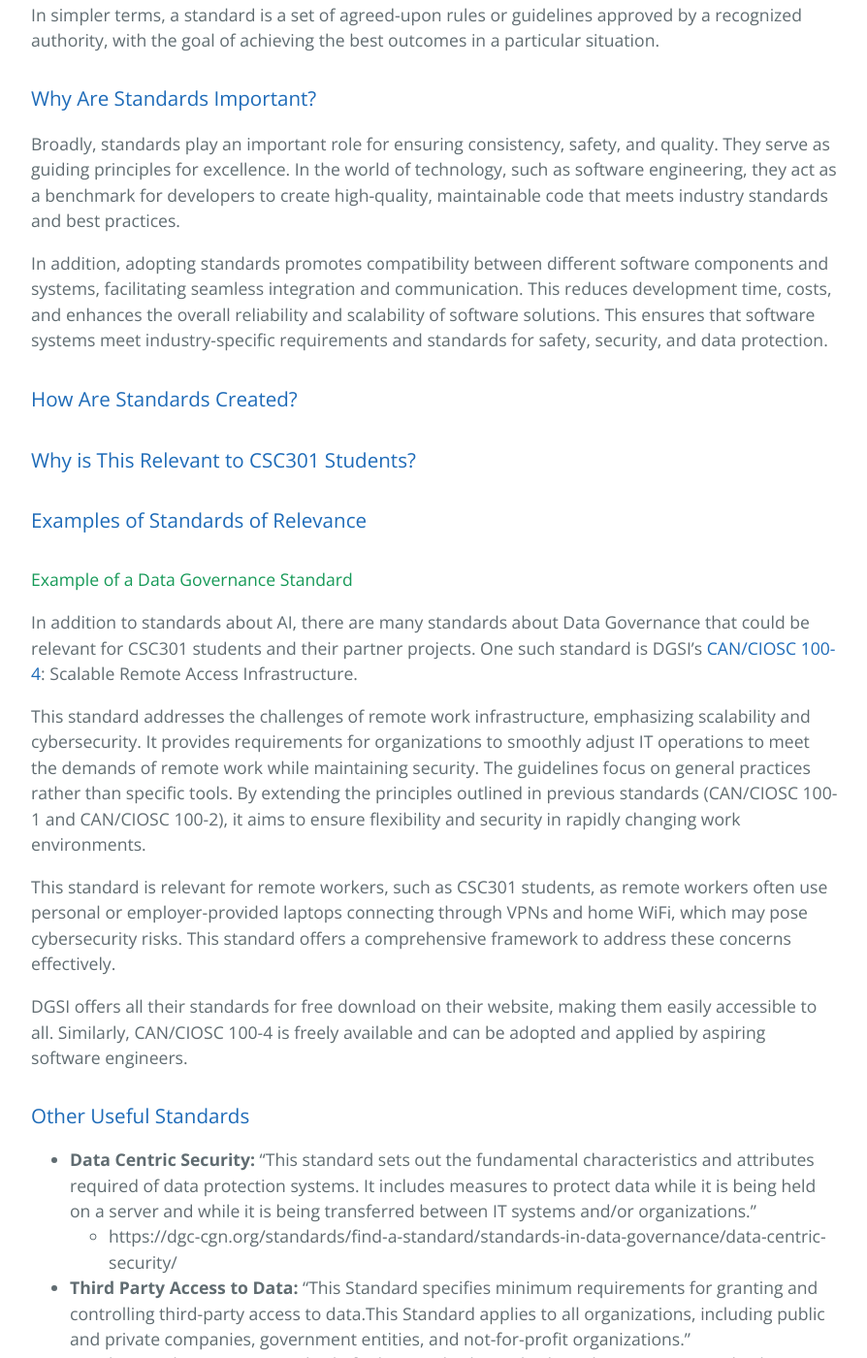
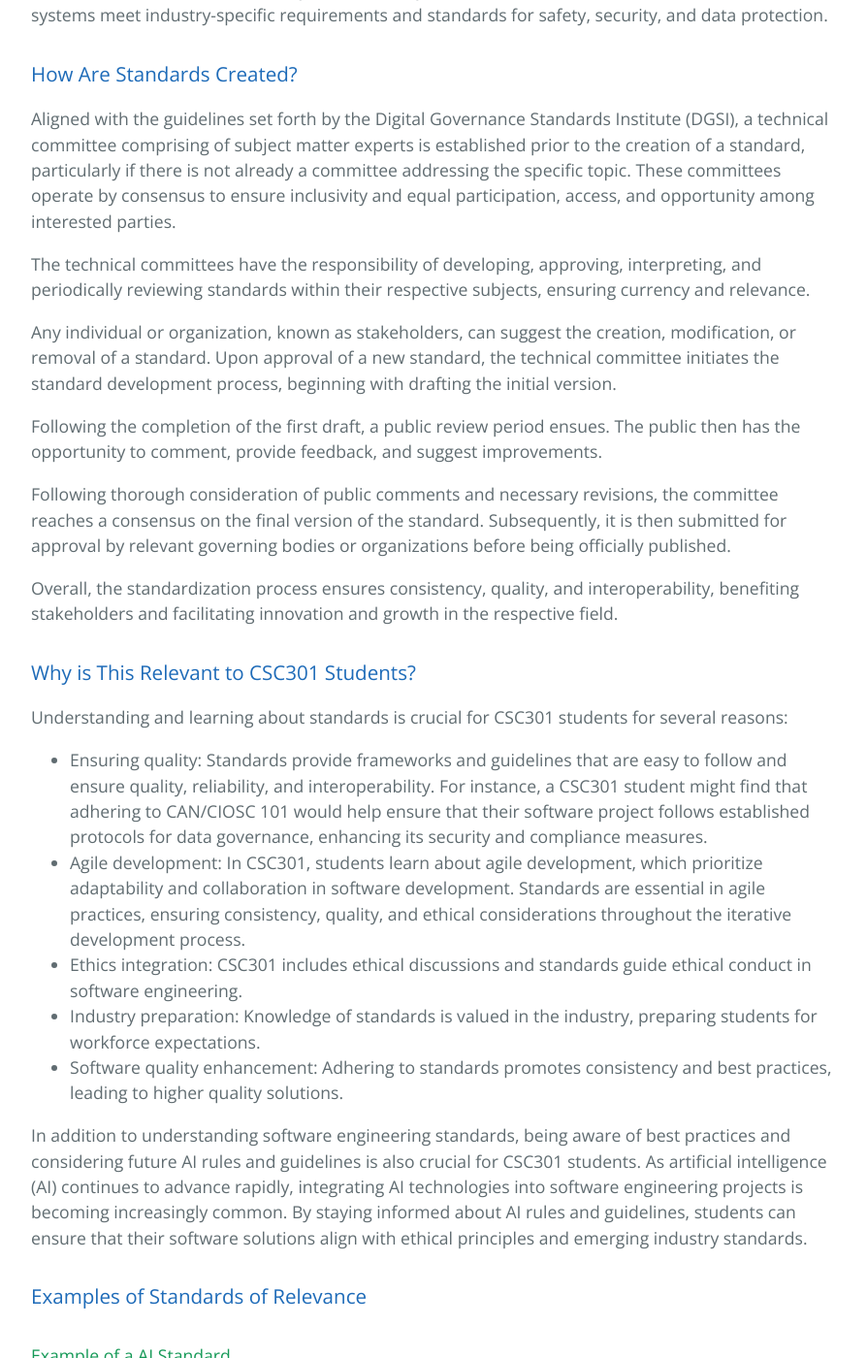
Before and after one commit to learning-software-engineering/learning-software-engineering.github.io, a Jekyll site: the page built from Topics/Development_Process/Standards_For_Best_Practices.md, in a window 1280 px wide and 1400 px high, scrolled down 1157 px. Shown: the whole window at 97% size, without its empty margins (192-1086 px from the left). Built offline with Jekyll 4.4.1, drawn with Linux system fonts in a browser that asks for light colours; our own code applies the rules of GitHub Pages for plain Markdown files; some of the changed text lies outside the part shown.

Commit message:
repushing me and dinas parts because of formating issues

```diff
--- a/Topics/Development_Process/Standards_For_Best_Practices.md
+++ b/Topics/Development_Process/Standards_For_Best_Practices.md
@@ -30,9 +22,39 @@ In addition, adopting standards promotes compatibility between different softwar
 
 ### [How Are Standards Created?](#how-are-standards-created-1)
 
+Aligned with the guidelines set forth by the Digital Governance Standards Institute (DGSI), a technical committee comprising of subject matter experts is established prior to the creation of a standard, particularly if there is not already a committee addressing the specific topic. These committees operate by consensus to ensure inclusivity and equal participation, access, and opportunity among interested parties.
+
+The technical committees have the responsibility of developing, approving, interpreting, and periodically reviewing standards within their respective subjects, ensuring currency and relevance.
+
+Any individual or organization, known as stakeholders, can suggest the creation, modification, or removal of a standard. Upon approval of a new standard, the technical committee initiates the standard development process, beginning with drafting the initial version.
+
+Following the completion of the first draft, a public review period ensues. The public then has the opportunity to comment, provide feedback, and suggest improvements.
+
+Following thorough consideration of public comments and necessary revisions, the committee reaches a consensus on the final version of the standard. Subsequently, it is then submitted for approval by relevant governing bodies or organizations before being officially published.
+
+Overall, the standardization process ensures consistency, quality, and interoperability, benefiting stakeholders and facilitating innovation and growth in the respective field.
+
 ### [Why is This Relevant to CSC301 Students?](#why-is-this-relevant-to-csc301-students-1)
 
+Understanding and learning about standards is crucial for CSC301 students for several reasons:
+
+- Ensuring quality: Standards provide frameworks and guidelines that are easy to follow and ensure quality, reliability, and interoperability. For instance, a CSC301 student might find that adhering to CAN/CIOSC 101 would help ensure that their software project follows established protocols for data governance, enhancing its security and compliance measures.
+- Agile development: In CSC301, students learn about agile development, which prioritize adaptability and collaboration in software development. Standards are essential in agile practices, ensuring consistency, quality, and ethical considerations throughout the iterative development process.
+- Ethics integration: CSC301 includes ethical discussions and standards guide ethical conduct in software engineering.
+- Industry preparation: Knowledge of standards is valued in the industry, preparing students for workforce expectations.
+- Software quality enhancement: Adhering to standards promotes consistency and best practices, leading to higher quality solutions.
+
+In addition to understanding software engineering standards, being aware of best practices and considering future AI rules and guidelines is also crucial for CSC301 students. As artificial intelligence (AI) continues to advance rapidly, integrating AI technologies into software engineering projects is becoming increasingly common. By staying informed about AI rules and guidelines, students can ensure that their software solutions align with ethical principles and emerging industry standards.
+
 ### [Examples of Standards of Relevance](#examples-of-standards-of-relevance-1)
+
+#### Example of a AI Standard
+
+As mentioned above, staying informed about relevant standards pertaining to AI is vital. One such standard, DGSI’s [CAN/CIOSC 101](https://dgc-cgn.org/standards/find-a-standard/standards-in-automated-decision-systems-ai/cisoc101/), "Ethical Design and Use of Automated Decision Systems," developed by technical committee 02: Ethical AI, is especially relevant for future software engineers.
+
+CAN/CIOSC 101 focuses on ensuring ethical practices in AI-driven decision-making systems from design to deployment. As AI technologies are increasingly evolving, ethical considerations are becoming more and more prevalent. Adhering to CAN/CIOSC 101 ensures projects uphold human values, mitigate biases, and promote transparency.
+
+DGSI offers all their standards for free download on their website, making them easily accessible to all. Similarly, CAN/CIOSC 101 is freely available and can be adopted and applied by aspiring software engineers.
 
 #### Example of a Data Governance Standard
 
```
Also changed, not shown: other parts of Topics/Development_Process/Standards_For_Best_Practices.md (+0 -8 lines).
